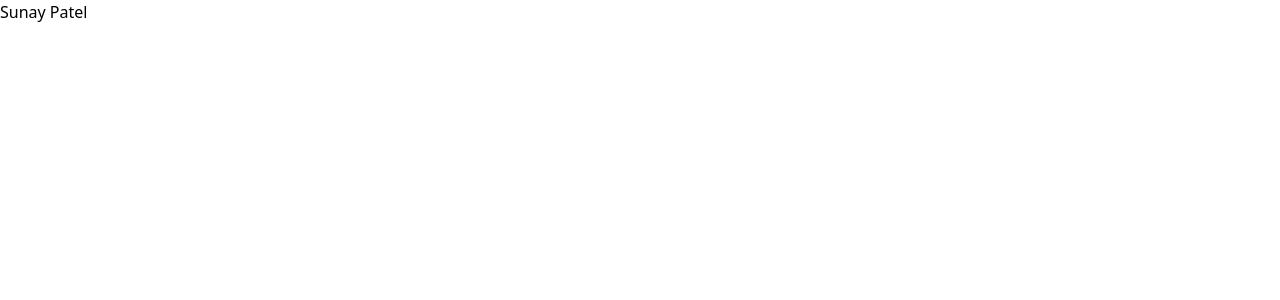
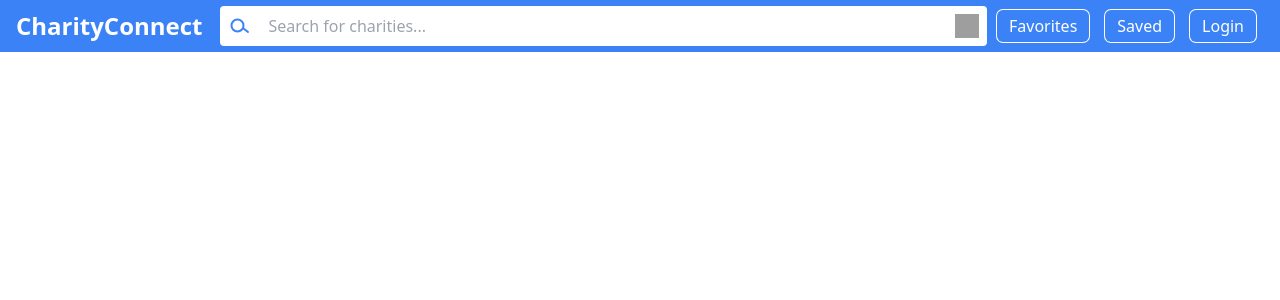
Before and after one commit to RajinCoder/CharityBoard, a React (Vite) app: page / in a window 1280 px wide. Shown: the top 300 px of the page. Built offline with nearby package versions, Linux system fonts and the light colour scheme; grey boxes are pictures that could not be loaded.

Commit message:
nav-bar-done

```diff
--- /dev/null
+++ b/src/components/nav-bar.tsx
@@ -0,0 +1,42 @@
+import React from 'react';
+
+const Navbar = () => {
+  return (
+    <nav className="bg-blue-500 px-4 py-1 flex items-center justify-between">
+      {/* CharityConnect Text */}
+      <span className="text-white font-bold text-2xl">CharityConnect</span>
+
+      {/* Search Bar */}
+      <div className="flex items-center border-2 border-blue-500 bg-white rounded-md ml-4 flex-grow">
+        {/* Magnifying Glass Icon Button */}
+        <button className="p-2">
+          <svg className="w-6 h-6 text-blue-500" fill="none" strokeLinecap="round" strokeLinejoin="round" strokeWidth="2" viewBox="0 0 24 24" stroke="currentColor">
+            <path d="M15.5 14.5L20 18"></path>
+            <circle cx="9.5" cy="11.5" r="6"></circle>
+          </svg>
+        </button>
+
+        {/* Input Field */}
+        <input
+          className="p-2 flex-grow rounded-md" // Full width within the flex container
+          type="text"
+          placeholder="Search for charities..."
+        />
+
+        {/* Pin Icon Button */}
+        <button className="p-2">
+          <img src="https://cdn-icons-png.freepik.com/512/7310/7310018.png" alt="Location" className="w-6 h-6" /> {/* Adjusted size */}
+        </button>
+      </div>
+
+      {/* Action Buttons */}
+      <div>
+        <button className="text-white mx-2 ring-1 ring-white rounded-md px-3 py-1 hover:bg-white hover:text-blue-500 transition-colors">Favorites</button>
+        <button className="text-white mx-2 ring-1 ring-white rounded-md px-3 py-1 hover:bg-white hover:text-blue-500 transition-colors">Saved</button>
+        <button className="text-white mx-2 ring-1 ring-white rounded-md px-3 py-1 hover:bg-white hover:text-blue-500 transition-colors">Login</button>
+      </div>
+    </nav>
+  );
+};
+
+export default Navbar;
--- a/src/pages/HomePage.tsx
+++ b/src/pages/HomePage.tsx
@@ -1,9 +1,10 @@
 import React from "react";
+import Navbar from '../components/nav-bar'; // Import the Navbar component using relative path
 
 const HomePage = () => {
   return (
     <div>
-      <h1>Sunay Patel</h1>
+      <Navbar />
     </div>
   );
 };
```
